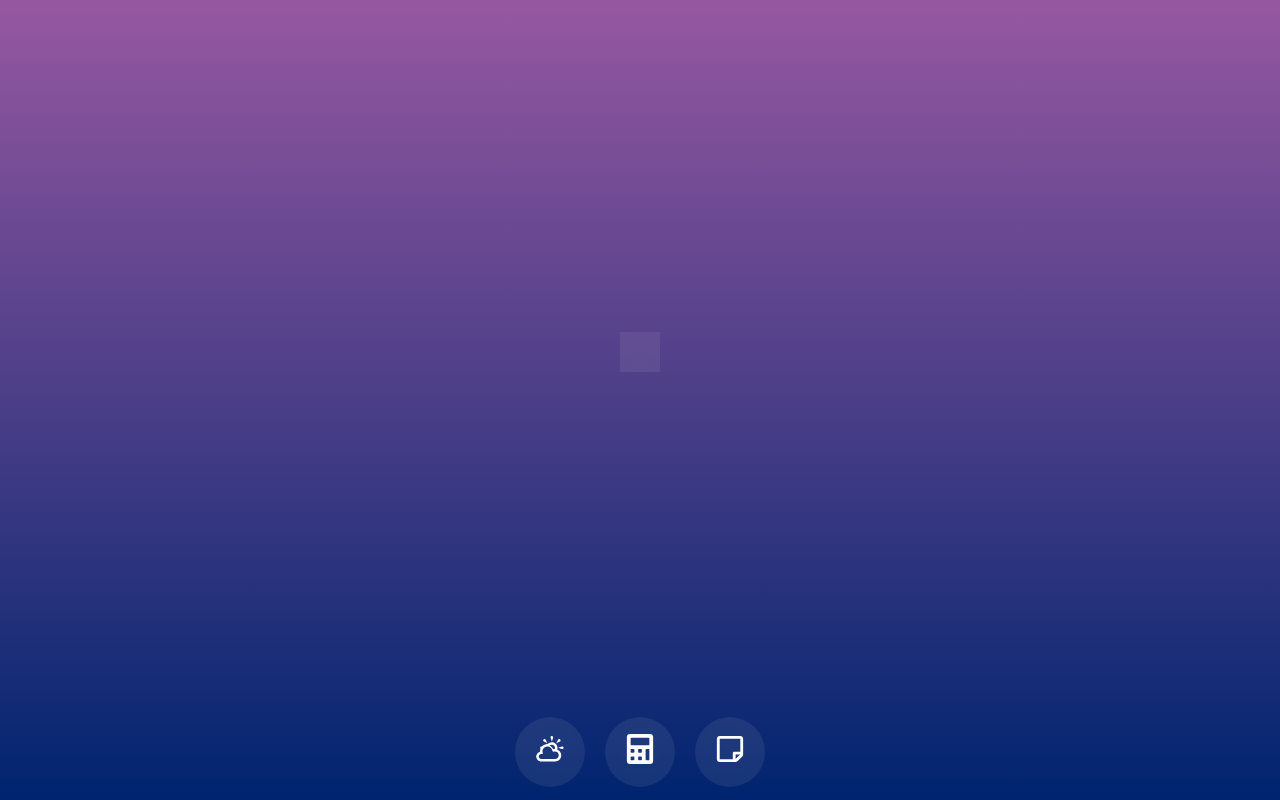
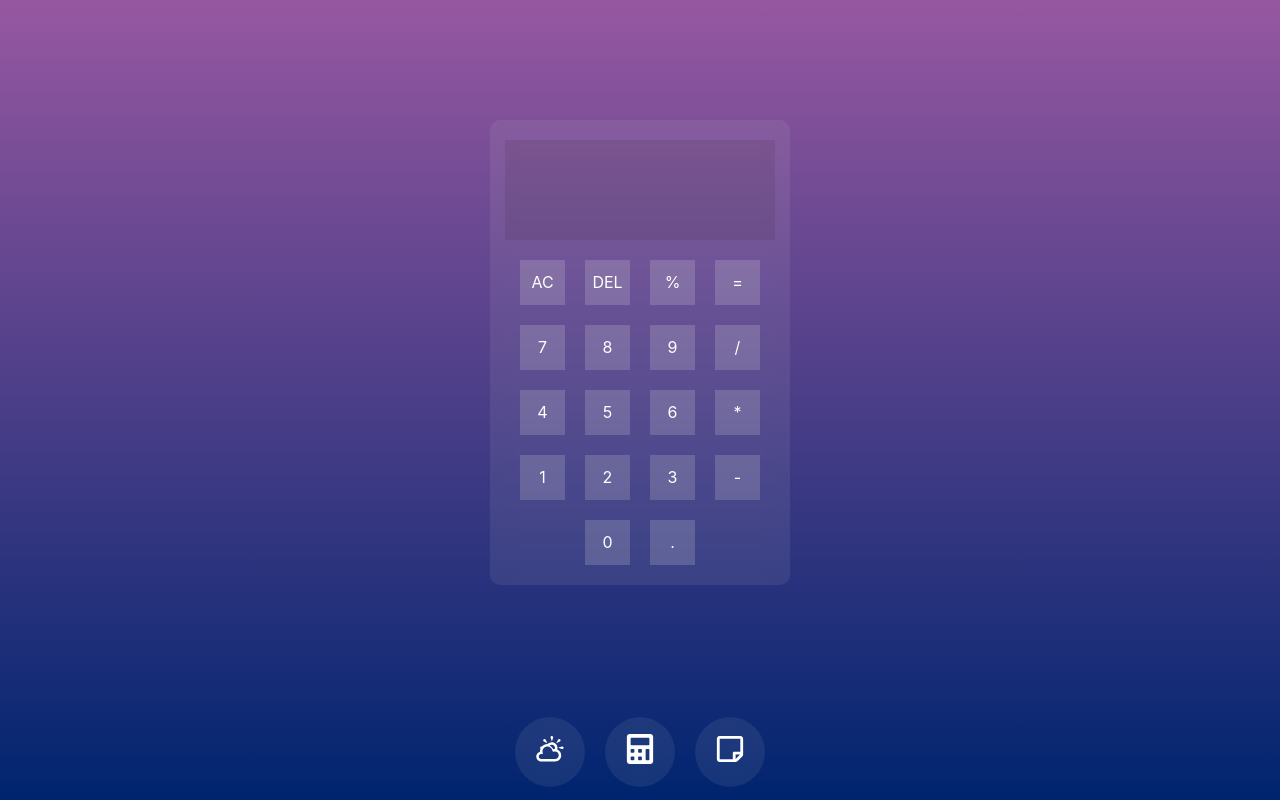
Before and after one commit to ali-chamas/multi-app-react, a React (Create React App) app: page /calculator in a window 1280 px wide. Built offline with nearby package versions, Linux system fonts and the light colour scheme.

Commit message:
finished-calculator

```diff
--- /dev/null
+++ b/src/pages/calculator/FieldButton.jsx
@@ -0,0 +1,27 @@
+import React from "react";
+
+const FieldButton = ({ value, setOperation, operation }) => {
+  const pressButton = () => {
+    switch (value) {
+      case "=":
+        setOperation(`${eval(operation)}`);
+        break;
+      case "AC":
+        setOperation("");
+
+        break;
+      case "DEL":
+        setOperation((o) => o.slice(0, -1));
+        break;
+      default:
+        setOperation((o) => o + value);
+    }
+  };
+  return (
+    <div className="field" onClick={pressButton}>
+      {value}
+    </div>
+  );
+};
+
+export default FieldButton;
--- a/src/pages/calculator/index.jsx
+++ b/src/pages/calculator/index.jsx
@@ -1,9 +1,44 @@
-import React from "react";
+import React, { useState } from "react";
+import FieldButton from "./FieldButton";
+import "./style.css";
+const Calculator = () => {
+  const [operation, setOperation] = useState("");
 
-const Calculator = () => {
+  const fields = [
+    "AC",
+    "DEL",
+    "%",
+    "=",
+    "7",
+    "8",
+    "9",
+    "/",
+    "4",
+    "5",
+    "6",
+    "*",
+    "1",
+    "2",
+    "3",
+    "-",
+    "0",
+    ".",
+  ];
   return (
     <section className="flex center">
-      <div className="bg-primary p flex column"></div>
+      <div className="bg-primary p flex column calculator border-radius gap align-center">
+        <h1 className="result-container p">{operation}</h1>
+        <div className="flex gap justify-center">
+          {fields.map((field, i) => (
+            <FieldButton
+              key={i}
+              value={field}
+              operation={operation}
+              setOperation={setOperation}
+            />
+          ))}
+        </div>
+      </div>
     </section>
   );
 };
--- a/src/pages/calculator/style.css
+++ b/src/pages/calculator/style.css
@@ -0,0 +1,23 @@
+.field {
+  width: 45px;
+  height: 45px;
+  display: flex;
+  align-items: center;
+  justify-content: center;
+  background-color: rgba(217, 217, 217, 0.199);
+  cursor: pointer;
+}
+
+.calculator {
+  width: 300px;
+  height: auto;
+}
+.calculator > div {
+  flex-wrap: wrap;
+}
+
+.result-container {
+  width: 270px;
+  background-color: rgba(45, 33, 33, 0.119);
+  height: 100px;
+}
```
